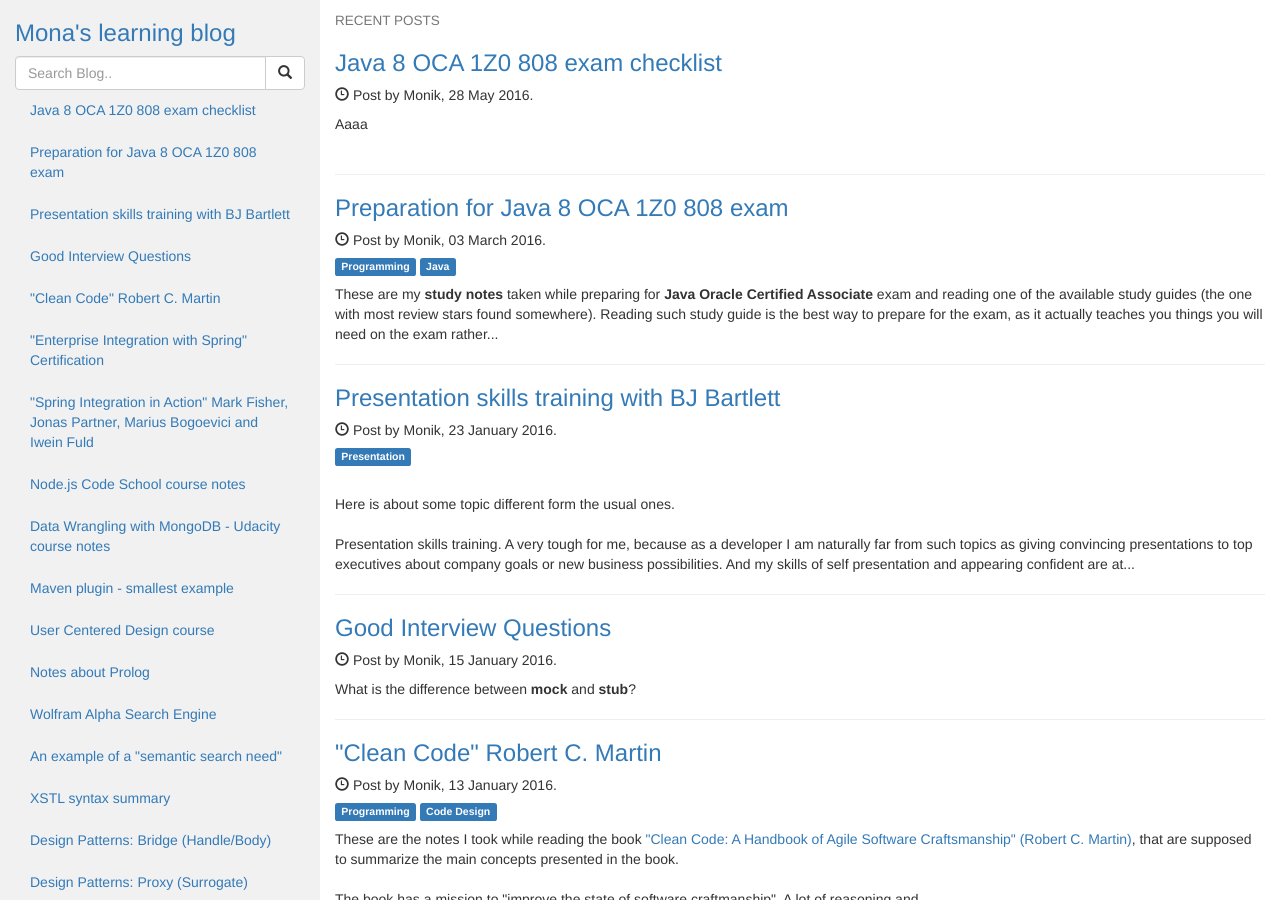
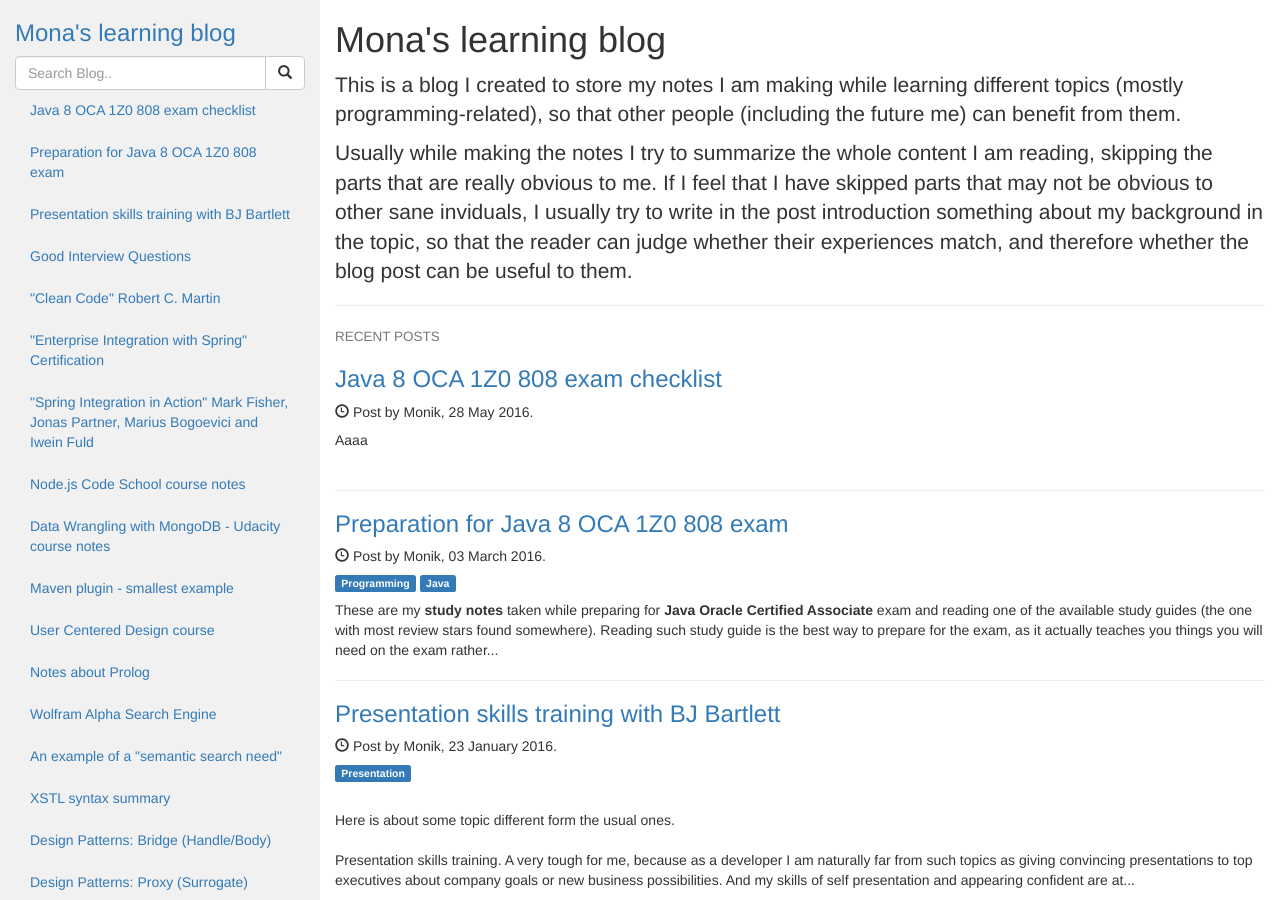
Before and after one commit to monikma/monikma.github.io, a Jekyll site: the page built from index.html, in a window 1280 px wide and 900 px high. Built offline with Jekyll 4.4.1, drawn with Linux system fonts in a browser that asks for light colours.

Commit message:
added a 'welcome' page

```diff
--- /dev/null
+++ b/_includes/welcome.html
@@ -0,0 +1,7 @@
+<div class="lead">
+    <h1>Mona's learning blog</h1>
+    <p>This is a blog I created to store my notes I am making while learning different topics (mostly programming-related), so that other people (including the future me) can benefit from them.</p>
+
+    <p>Usually while making the notes I try to summarize the whole content I am reading, skipping the parts that are really obvious to me. If I feel that I have skipped parts that may not be obvious to other sane inviduals, I usually try to write in the post introduction something about my background in the topic, so that the reader can judge whether their experiences match, and therefore whether the blog post can be useful to them.</p>
+
+</div>
--- a/_layouts/home.html
+++ b/_layouts/home.html
@@ -32,6 +32,8 @@
 
 <div class="col-sm-9">
 
+    {% include welcome.html %}
+    <hr/>
     <h4>
         <small>RECENT POSTS</small>
     </h4>
@@ -51,9 +53,7 @@
         </li>
         {% endfor %}
     </ul>
-
 </div>
-
 <footer class="container-fluid">
 
 </footer>
```
